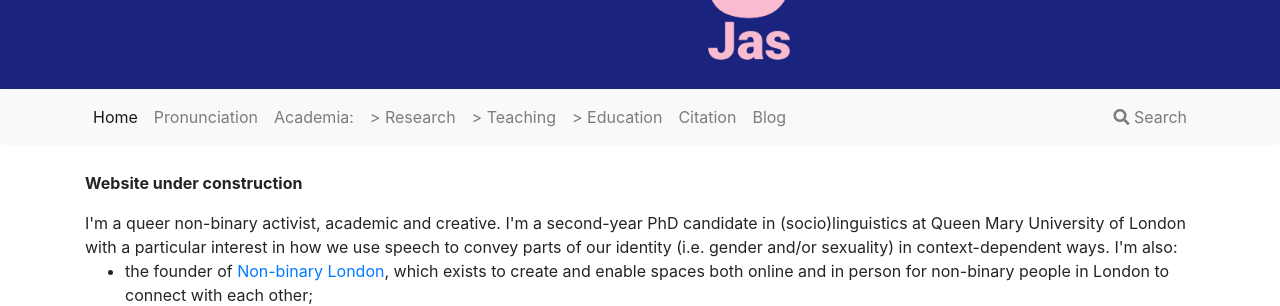
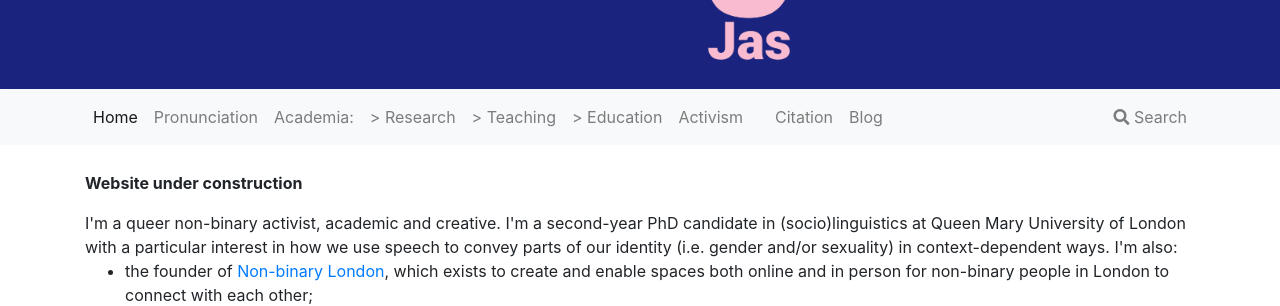
Before and after one commit to yndajas/yndajas.co, a Jekyll site: the page built from index.html, in a window 1280 px wide. Shown: the part 157-463 px from the top of the page. Built offline with Jekyll 4.4.1, drawn with Linux system fonts in a browser that asks for light colours; nearby versions of some CDN libraries; comment, search, counter and statistics services are not loaded.

Commit message:
Added items to menu

```diff
--- a/_config.yml
+++ b/_config.yml
@@ -21,6 +21,10 @@ menu:
     url: /academia/teaching/
   - text: "> Education"
     url: /academia/education/
+  - text: Activism
+    url: /activism/
+  - test: "Professional experience"
+    url: /professional/
   - text: Citation
     url: /citation/
   - text: Blog
```
